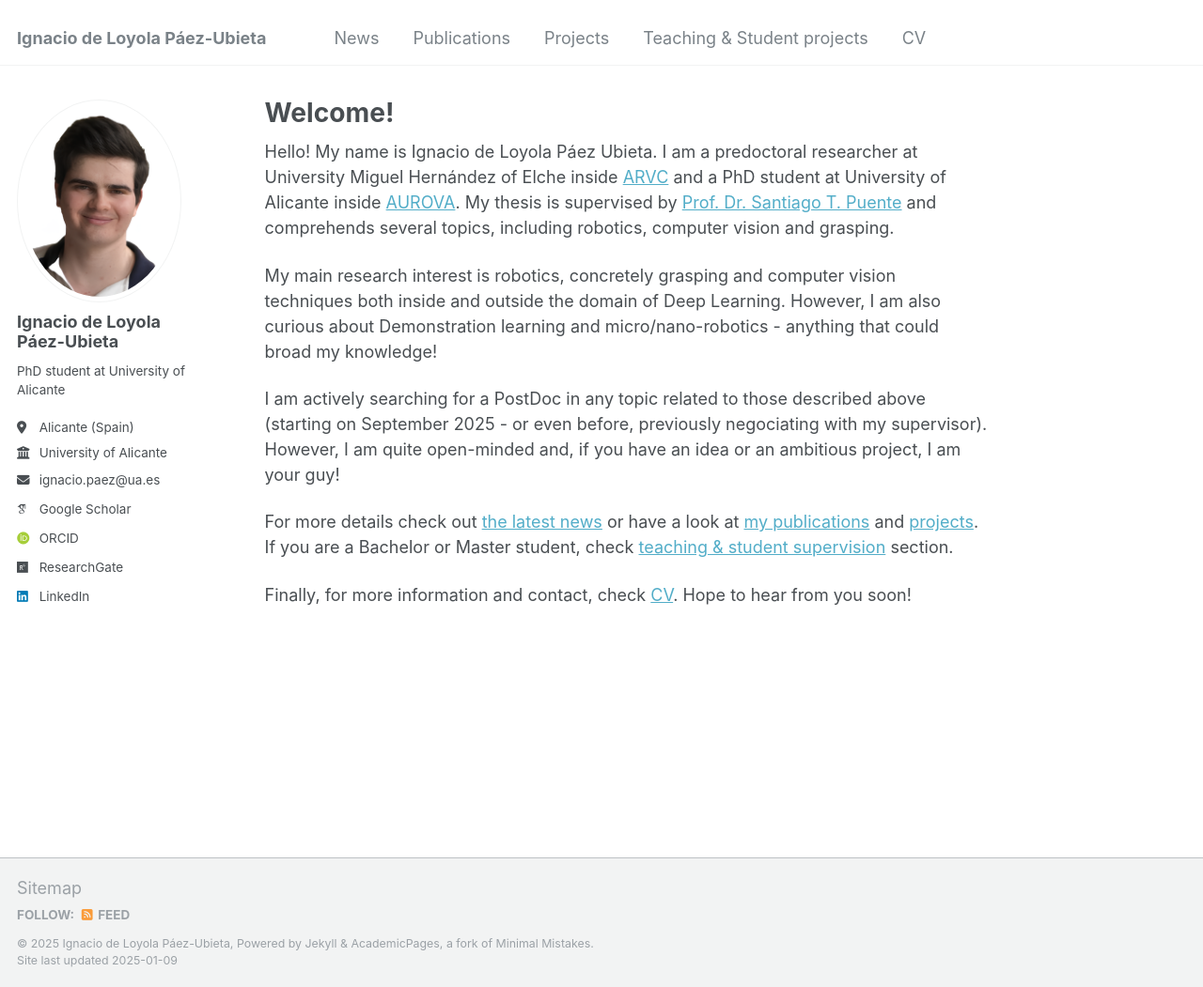
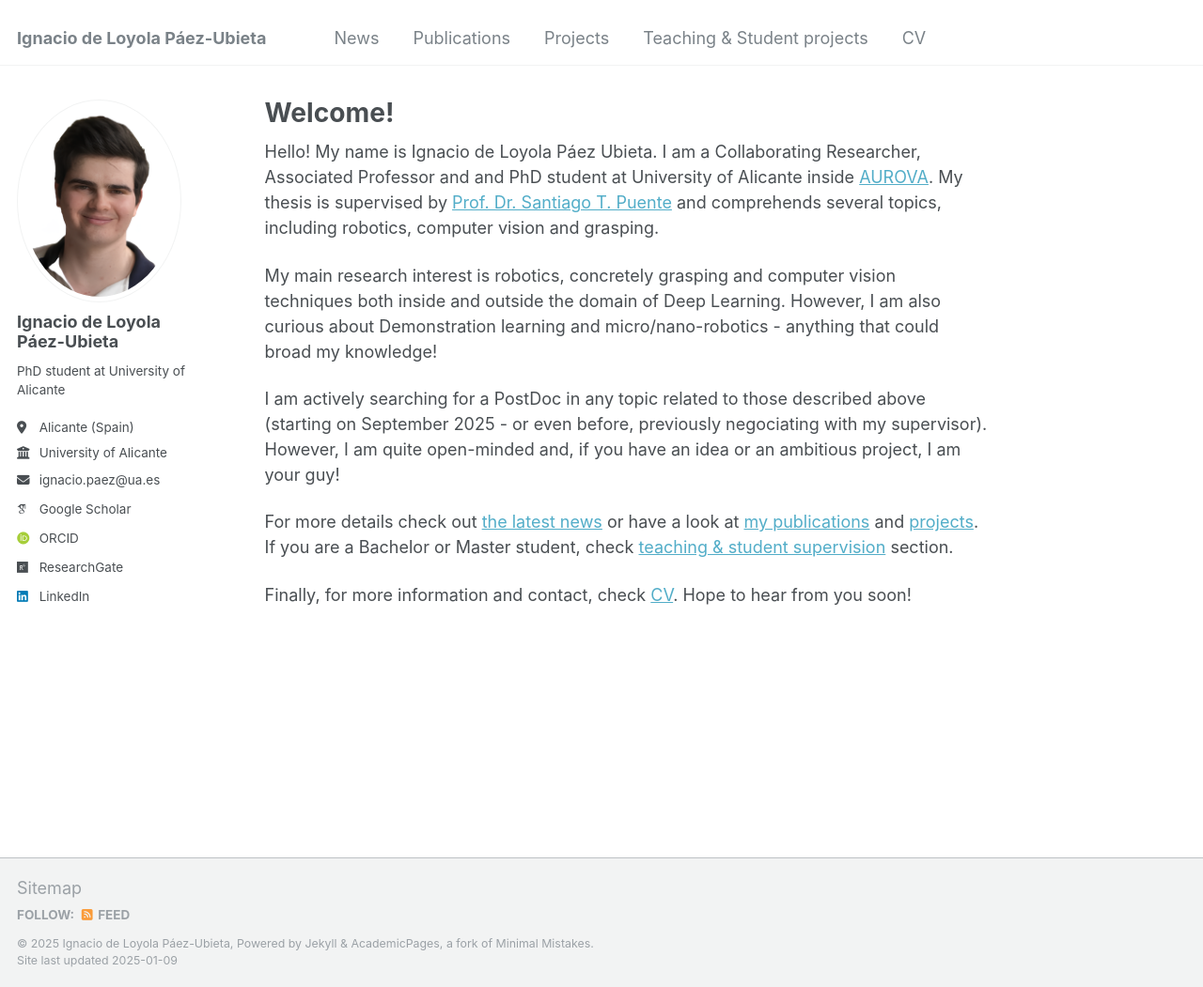
Before and after one commit to ignpaub/ignpaub.github.io, a Jekyll site: the page built from _pages/about.md, in a window 1280 px wide and 1051 px high. Shown: the whole window at 94% size. Built offline with Jekyll 4.4.1, drawn with Linux system fonts in a browser that asks for light colours; some web fonts are replaced.

Commit message:
Update about.md

```diff
--- a/_pages/about.md
+++ b/_pages/about.md
@@ -7,7 +7,7 @@ redirect_from:
   - /about.html
 ---
 
-Hello! My name is Ignacio de Loyola Páez Ubieta. I am a predoctoral researcher at University Miguel Hernández of Elche inside [ARVC](https://arvc.umh.es/index.php?lang=en) and a PhD student at University of Alicante inside [AUROVA](http://www.aurova.ua.es/). My thesis is supervised by [Prof. Dr. Santiago T. Puente](https://cvnet.cpd.ua.es/curriculum-breve/en/puente-mendez-santiago-timoteo/2771) and comprehends several topics, including robotics, computer vision and grasping.
+Hello! My name is Ignacio de Loyola Páez Ubieta. I am a Collaborating Researcher, Associated Professor and and PhD student at University of Alicante inside [AUROVA](http://www.aurova.ua.es/). My thesis is supervised by [Prof. Dr. Santiago T. Puente](https://cvnet.cpd.ua.es/curriculum-breve/en/puente-mendez-santiago-timoteo/2771) and comprehends several topics, including robotics, computer vision and grasping.
 
 My main research interest is robotics, concretely grasping and computer vision techniques both inside and outside the domain of Deep Learning. However, I am also curious about Demonstration learning and micro/nano-robotics - anything that could broad my knowledge!
 
```
